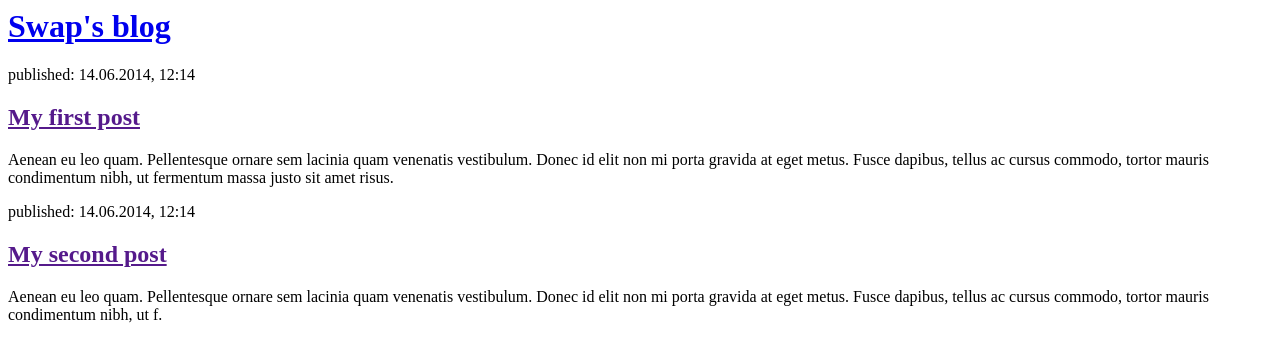
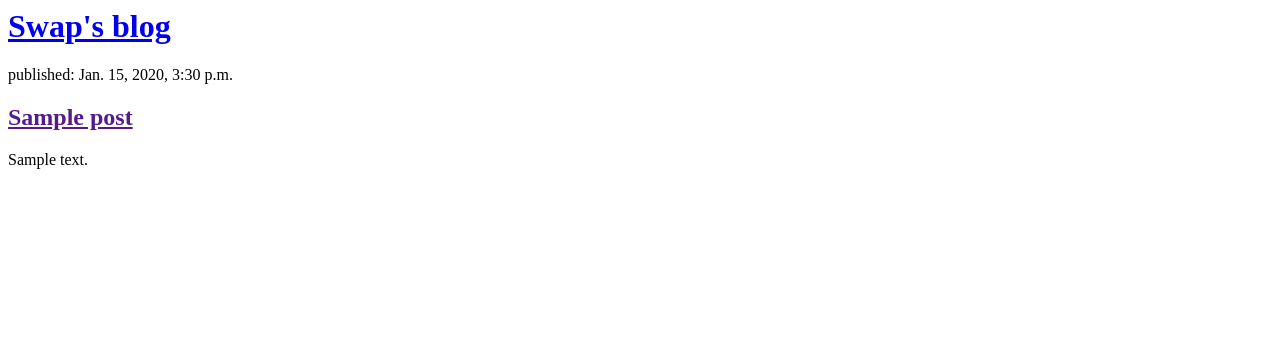
Before and after one commit to swapnil159/my-first-app, a Django app: page / in a window 1280 px wide. Shown: the top 362 px of the page. Run offline with Django 3.2, Linux system fonts and the light colour scheme; tables that the repository leaves empty hold one stand-in row (values such as "Sample post").

Commit message:
Modified templates to display posts from database.

```diff
--- a/blog/templates/blog/post_list.html
+++ b/blog/templates/blog/post_list.html
@@ -1,22 +1,18 @@
 <html>
     <head>
-        <title>Django Girls blog</title>
+        <title>Swap's blog</title>
     </head>
     <body>
         <div>
             <h1><a href="/">Swap's blog</a></h1>
         </div>
 
-        <div>
-            <p>published: 14.06.2014, 12:14</p>
-            <h2><a href="">My first post</a></h2>
-            <p>Aenean eu leo quam. Pellentesque ornare sem lacinia quam venenatis vestibulum. Donec id elit non mi porta gravida at eget metus. Fusce dapibus, tellus ac cursus commodo, tortor mauris condimentum nibh, ut fermentum massa justo sit amet risus.</p>
-        </div>
-
-        <div>
-            <p>published: 14.06.2014, 12:14</p>
-            <h2><a href="">My second post</a></h2>
-            <p>Aenean eu leo quam. Pellentesque ornare sem lacinia quam venenatis vestibulum. Donec id elit non mi porta gravida at eget metus. Fusce dapibus, tellus ac cursus commodo, tortor mauris condimentum nibh, ut f.</p>
-        </div>
+        {% for post in posts %}
+    	<div>
+        	<p>published: {{ post.published_date }}</p>
+        	<h2><a href="">{{ post.title }}</a></h2>
+        	<p>{{ post.text|linebreaksbr }}</p>
+    	</div>
+	{% endfor %}
     </body>
 </html>
--- a/blog/views.py
+++ b/blog/views.py
@@ -1,6 +1,9 @@
 from django.shortcuts import render
+from django.utils import timezone
+from .models import Post
 
 # Create your views here.
 
 def post_list(request):
-	return render(request, 'blog/post_list.html', {})
+	posts = Post.objects.order_by('published_date')
+	return render(request, 'blog/post_list.html', {'posts':posts})
```
Also changed, not shown: 1 other file.
